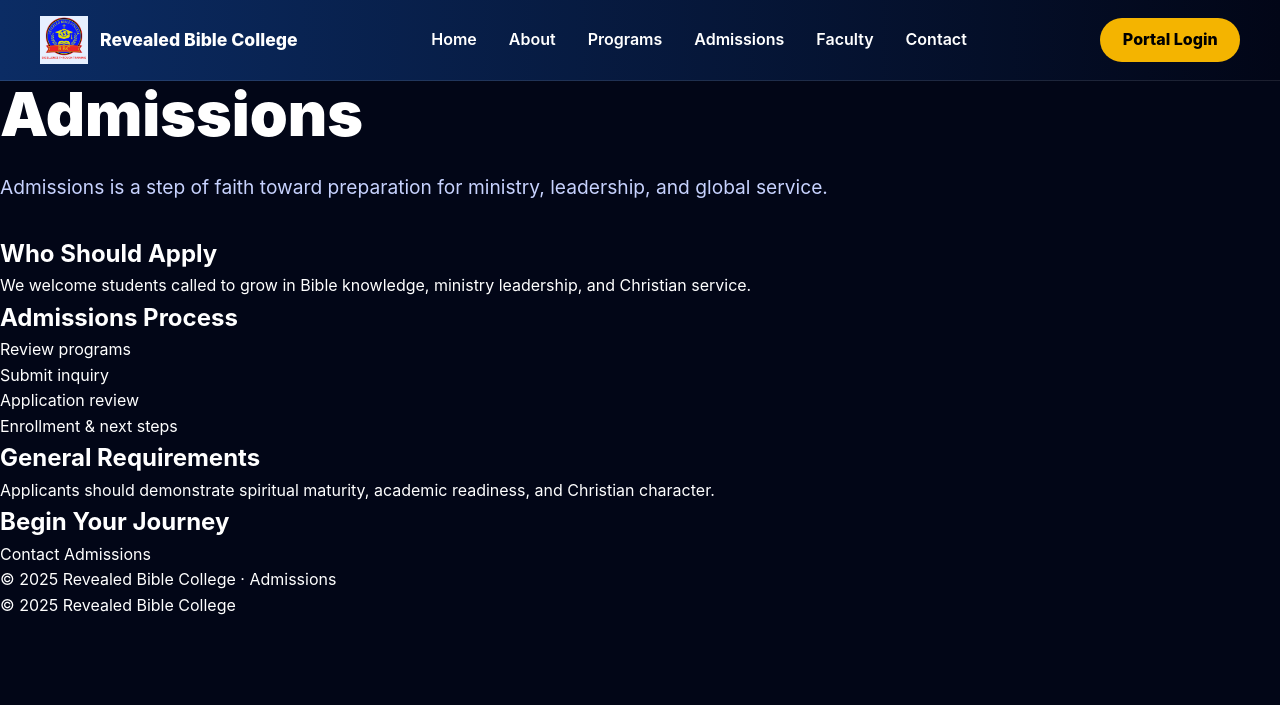
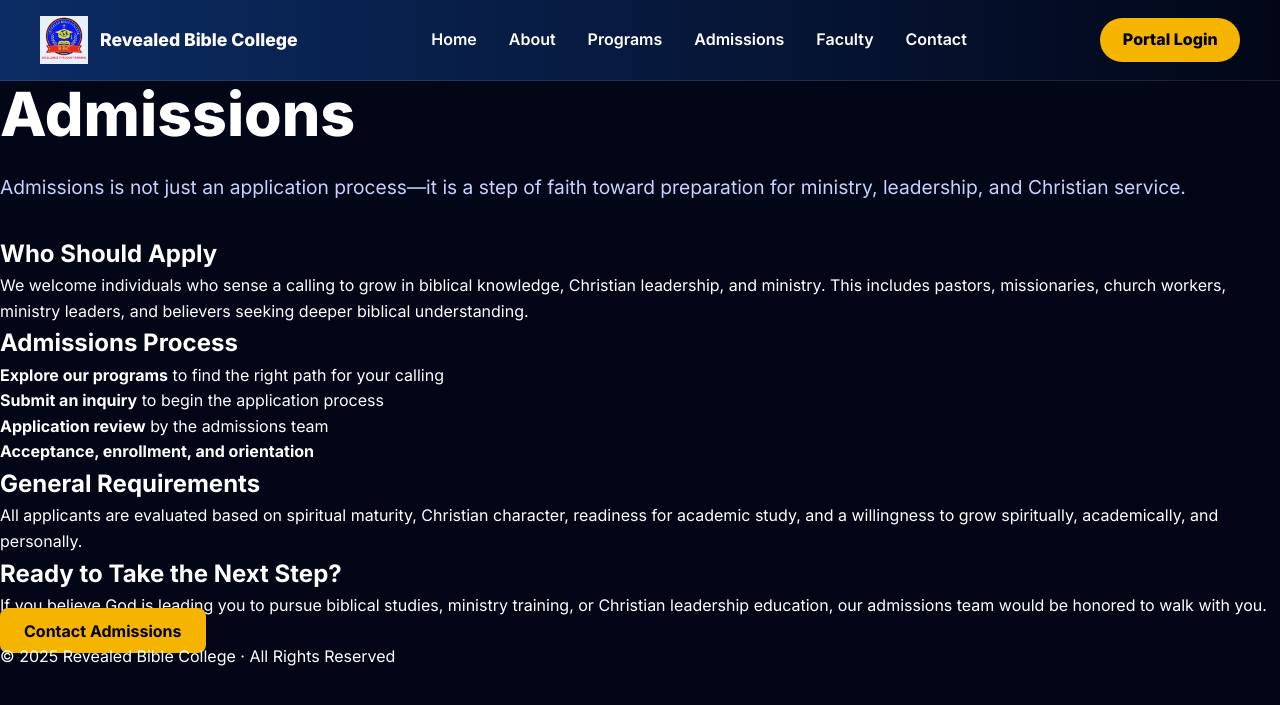
Before and after one commit to WillieKM/my-student-portal, a Jekyll site: the page admissions.html, which Jekyll copies as it is, in a window 1280 px wide. Shown: the top 705 px of the page. Built offline with Jekyll 4.4.1, drawn with Linux system fonts in a browser that asks for light colours.

Commit message:
Update admissions.html

```diff
--- a/admissions.html
+++ b/admissions.html
@@ -1,51 +1,103 @@
----
-layout: default
-title: Admissions
-description: Start your journey at Revealed Bible College and begin training for ministry, leadership, and biblical education.
----
+<!DOCTYPE html>
+<html lang="en">
+<head>
+  <meta charset="UTF-8" />
+  <meta name="viewport" content="width=device-width, initial-scale=1.0" />
+  <title>Admissions | Revealed Bible College</title>
 
-<section class="hero">
-  <h1>Admissions</h1>
-  <div class="hero-divider"></div>
-  <p>Admissions is a step of faith toward preparation for ministry, leadership, and global service.</p>
-</section>
+  <meta name="description" content="Start your biblical education journey at Revealed Bible College. View admission requirements, process, and contact our team to take the next step.">
 
-<section class="content-dark">
+  <link href="https://fonts.googleapis.com/css2?family=Inter:wght@400;500;600;700;800&display=swap" rel="stylesheet">
+  <link rel="stylesheet" href="assets/css/style.css">
+</head>
+<body>
 
-  <div class="section">
-    <h2>Who Should Apply</h2>
-    <p>
-      We welcome students called to grow in Bible knowledge, ministry leadership, and Christian service.
+<!-- ========== HEADER ========== -->
+<header class="site-header">
+  <div class="nav container">
+
+    <a class="brand" href="index.html">
+      <img src="logo.png" alt="Revealed Bible College Logo">
+      <span>Revealed Bible College</span>
+    </a>
+
+    <nav class="nav-links">
+      <a href="index.html">Home</a>
+      <a href="about.html">About</a>
+      <a href="programs.html">Programs</a>
+      <a href="admissions.html" class="active">Admissions</a>
+      <a href="faculty.html">Faculty</a>
+      <a href="contact.html">Contact</a>
+    </nav>
+
+    <a href="login.html" class="nav-cta">Portal Login</a>
+  </div>
+</header>
+
+<!-- ========== HERO SECTION ========== -->
+<section class="hero hero-page">
+  <div class="container text-center">
+    <h1 class="page-title">Admissions</h1>
+    <div class="hero-divider"></div>
+    <p class="hero-lead">
+      Admissions is not just an application process—it is a step of faith toward preparation
+      for ministry, leadership, and Christian service.
     </p>
-  </div>
-
-  <div class="section">
-    <h2>Admissions Process</h2>
-    <ul>
-      <li>Review programs</li>
-      <li>Submit inquiry</li>
-      <li>Application review</li>
-      <li>Enrollment & next steps</li>
-    </ul>
-  </div>
-
-  <div class="section">
-    <h2>General Requirements</h2>
-    <p>Applicants should demonstrate spiritual maturity, academic readiness, and Christian character.</p>
-  </div>
-
-</section>
-
-<section class="light-section">
-  <div class="cta">
-    <h2>Begin Your Journey</h2>
-    <a href="/contact.html">Contact Admissions</a>
   </div>
 </section>
 
+<!-- ========== OVERVIEW SECTION ========== -->
+<section class="content-dark">
+  <div class="container">
 
-<footer>
-  © 2025 Revealed Bible College · Admissions
+    <article class="section">
+      <h2>Who Should Apply</h2>
+      <p>
+        We welcome individuals who sense a calling to grow in biblical knowledge, Christian leadership, and ministry.
+        This includes pastors, missionaries, church workers, ministry leaders, and believers seeking deeper biblical understanding.
+      </p>
+    </article>
+
+    <article class="section">
+      <h2>Admissions Process</h2>
+      <ol class="admissions-list">
+        <li><strong>Explore our programs</strong> to find the right path for your calling</li>
+        <li><strong>Submit an inquiry</strong> to begin the application process</li>
+        <li><strong>Application review</strong> by the admissions team</li>
+        <li><strong>Acceptance, enrollment, and orientation</strong></li>
+      </ol>
+    </article>
+
+    <article class="section">
+      <h2>General Requirements</h2>
+      <p>
+        All applicants are evaluated based on spiritual maturity, Christian character, readiness for academic study,
+        and a willingness to grow spiritually, academically, and personally.
+      </p>
+    </article>
+
+  </div>
+</section>
+
+<!-- ========== CTA SECTION ========== -->
+<section class="light-section">
+  <div class="container light-inner text-center">
+
+    <h2 class="cta-title">Ready to Take the Next Step?</h2>
+    <p class="cta-text">
+      If you believe God is leading you to pursue biblical studies, ministry training, or Christian leadership education,
+      our admissions team would be honored to walk with you.
+    </p>
+    <a href="contact.html" class="btn-primary">Contact Admissions</a>
+
+  </div>
+</section>
+
+<!-- ========== FOOTER ========== -->
+<footer class="site-footer">
+  <div class="container">
+    © 2025 Revealed Bible College · All Rights Reserved
+  </div>
 </footer>
 
 </body>
```
